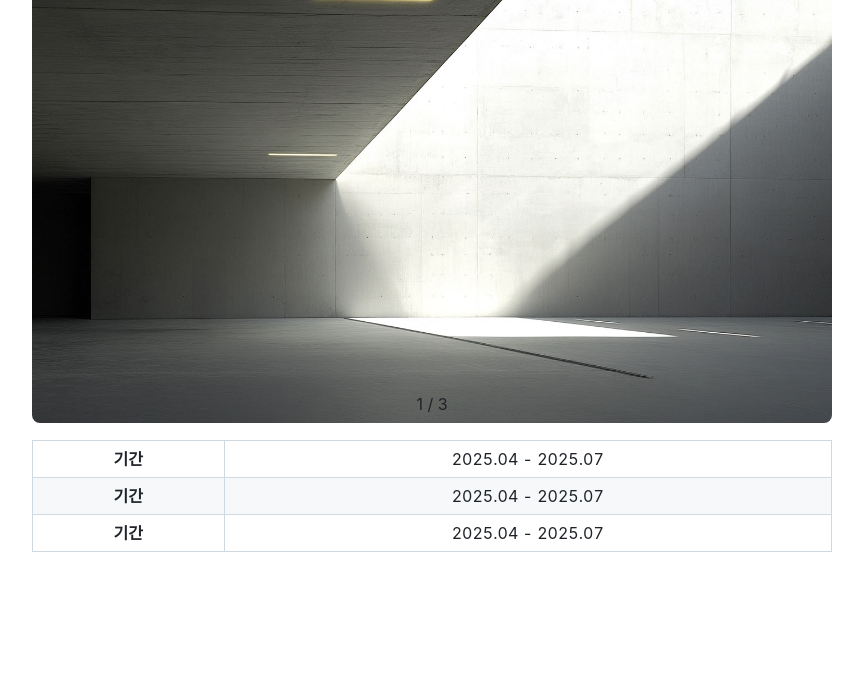
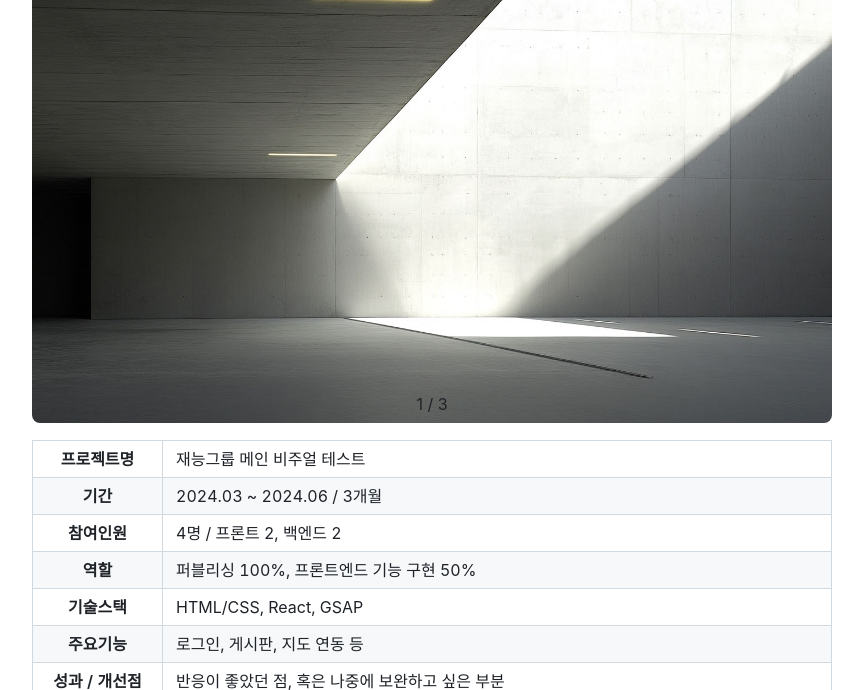
Before and after one commit to edhyeon/linesil, a plain HTML site: page index.html in a window 1280 px wide. Shown: the part 110-800 px from the top of the page, without its empty margins (208-1071 px from the left). Drawn offline with nearby package versions, Linux system fonts and the light colour scheme; a web font is replaced by a local one.

Commit message:
20250418 16:07

```diff
--- a/css/style.css
+++ b/css/style.css
@@ -4,5 +4,9 @@
 .layer_header {position:relative; padding-top:6px;}
 .layer_header button {position:absolute; top:0; right:0; width:30px; height:30px; }
 .detail_slider {margin-bottom:16px;}
+.markdown-body::before {display:block; position:fixed; top:0; bottom:0; left:0; right:0; backdrop-filter:blur(5px); z-index:1;}
+.markdown-body .layer {z-index:999;}
 .markdown-body .layer table {display:table; width:100%;}
+.markdown-body .layer table td {text-align:left;}
+
 .swiper-pagination {}
--- a/index.html
+++ b/index.html
@@ -5,9 +5,9 @@
   <meta name="viewport" content="width=device-width, initial-scale=1.0"/>
   <title>EDHYEON</title>
 
-  <link rel="stylesheet" href="./css/common.css"/>
   <link rel="stylesheet" href="https://cdnjs.cloudflare.com/ajax/libs/github-markdown-css/5.2.0/github-markdown-light.min.css" />
 	<link rel="stylesheet" href="https://cdn.jsdelivr.net/npm/swiper@11/swiper-bundle.min.css">
+  <link rel="stylesheet" href="./css/common.css"/>
   <link rel="stylesheet" href="./css/style.css" />
 
   <script src="https://code.jquery.com/jquery-3.7.1.min.js" integrity="sha256-/JqT3SQfawRcv/BIHPThkBvs0OEvtFFmqPF/lYI/Cxo=" crossorigin="anonymous"></script>
@@ -152,17 +152,40 @@
           </div>
         </div>
         <table class="table_default">
+          <colgroup>
+            <col style="width:130px">
+          </colgroup>
           <tr>
-            <th>기간</th>
-            <td>2025.04 - 2025.07</td>
+            <th>프로젝트명</th>
+            <td>재능그룹 메인 비주얼 테스트</td>
           </tr>
           <tr>
             <th>기간</th>
-            <td>2025.04 - 2025.07</td>
+            <td>2024.03 ~ 2024.06 / 3개월</td>
           </tr>
           <tr>
-            <th>기간</th>
-            <td>2025.04 - 2025.07</td>
+            <th>참여인원</th>
+            <td>4명 / 프론트 2, 백엔드 2</td>
+          </tr>
+          <tr>
+            <th>역할</th>
+            <td>퍼블리싱 100%, 프론트엔드 기능 구현 50%</td>
+          </tr>
+          <tr>
+            <th>기술스택</th>
+            <td>HTML/CSS, React, GSAP</td>
+          </tr>
+          <tr>
+            <th>주요기능</th>
+            <td>로그인, 게시판, 지도 연동 등</td>
+          </tr>
+          <tr>
+            <th>성과 / 개선점</th>
+            <td>반응이 좋았던 점, 혹은 나중에 보완하고 싶은 부분</td>
+          </tr>
+          <tr>
+            <th>링크</th>
+            <td>GitHub, Figma, 실제 서비스 링크 등</td>
           </tr>
         </table>
       </div>
```
